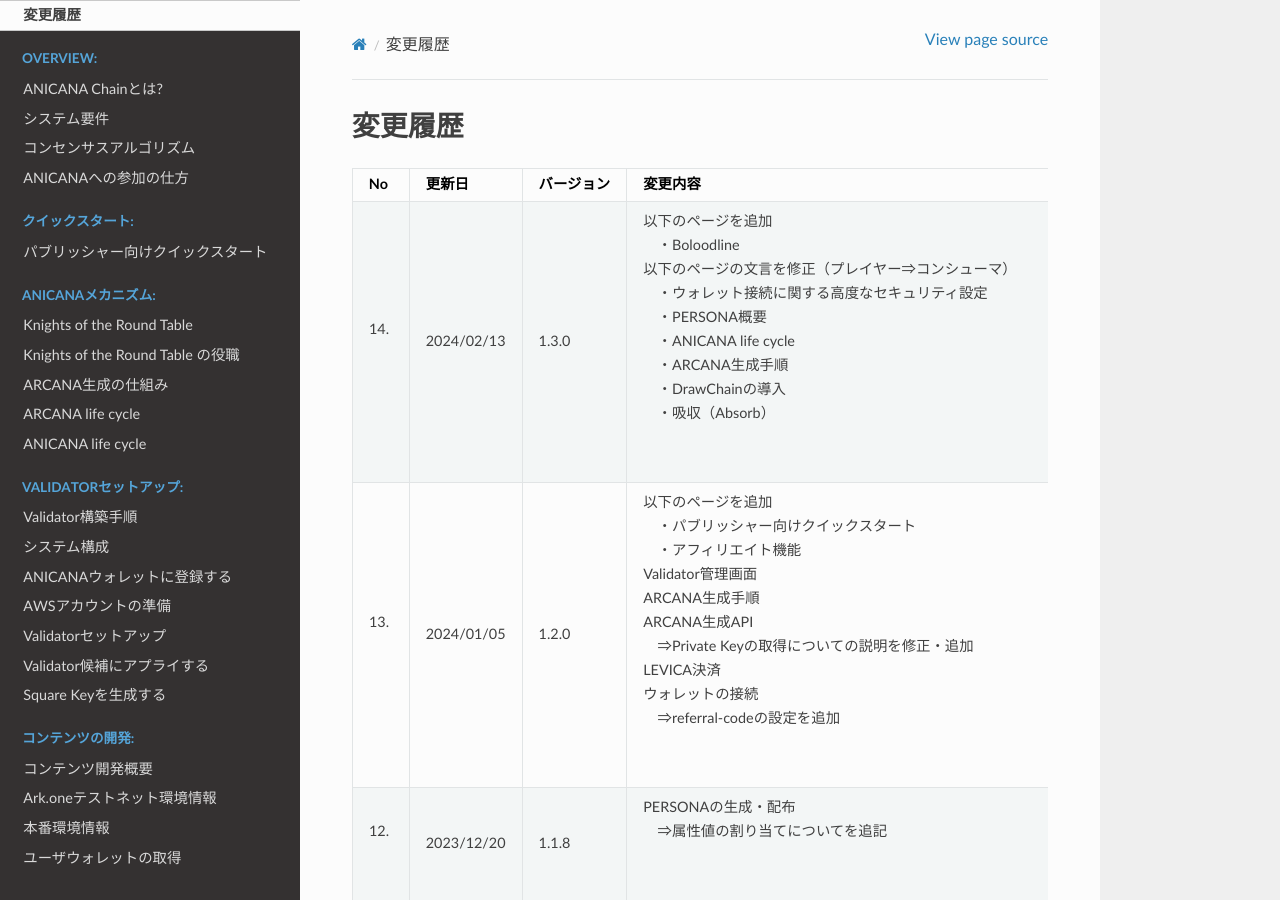
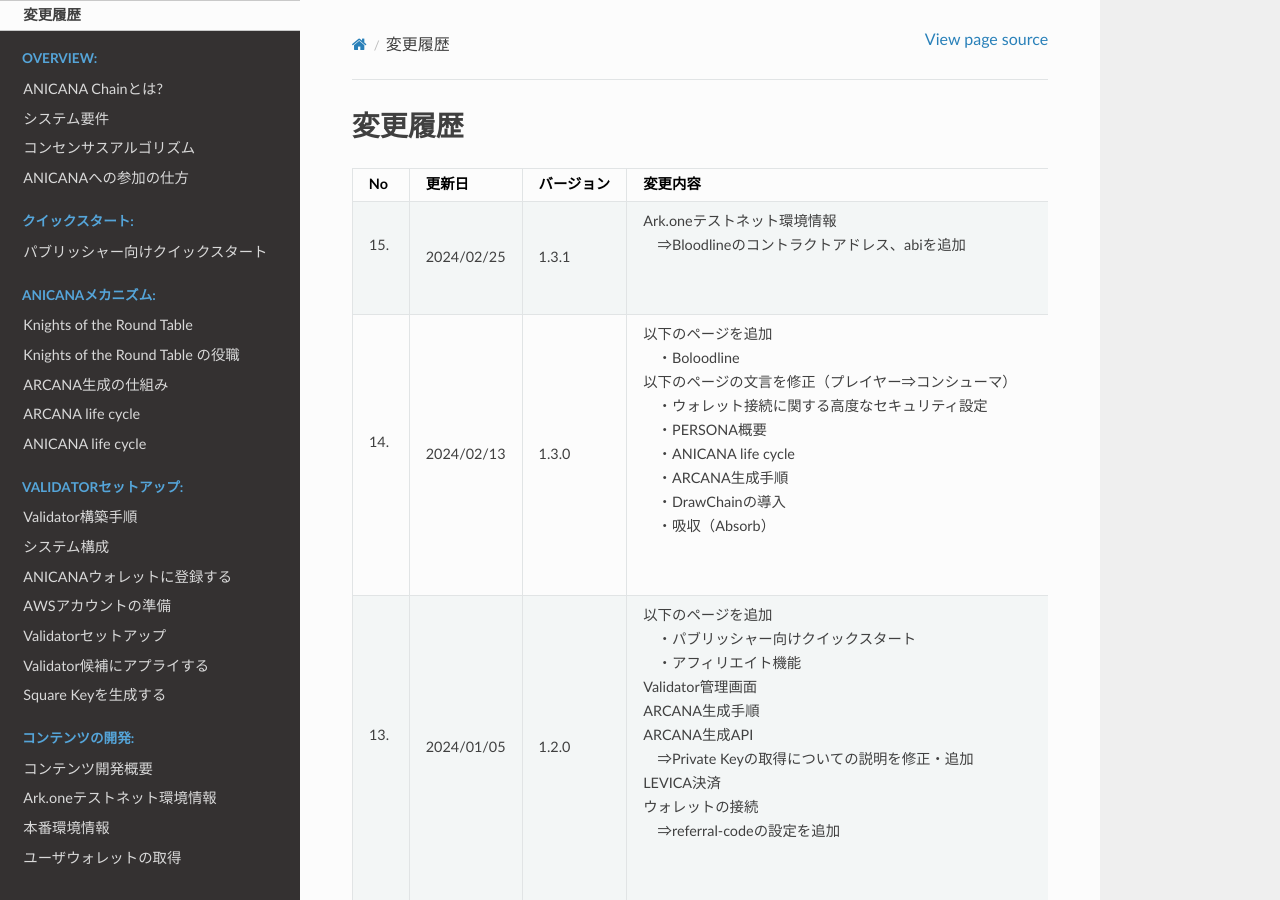
Before and after one commit to Orange-Code-Project/anicana-docs, a Sphinx documentation site: the page built from source/change-history/change-history.rst, in a window 1280 px wide and 900 px high. Built offline with Sphinx 7.4.7 and the Read the Docs theme 2.0.0, drawn with Linux system fonts in a browser that asks for light colours.

Commit message:
[update]
Ark.oneテストネット環境情報
Bloodlineのコントラクトアドレス、abiを追加

```diff
--- a/source/change-history/change-history.rst
+++ b/source/change-history/change-history.rst
@@ -7,6 +7,9 @@
     :align: center
 
     "No", "更新日", "バージョン", "変更内容"
+    "15.", "2024/02/25", "1.3.1", "| Ark.oneテストネット環境情報
+    | 　⇒Bloodlineのコントラクトアドレス、abiを追加
+    | 　"
     "14.", "2024/02/13", "1.3.0", "| 以下のページを追加
     | 　・Boloodline
     | 以下のページの文言を修正（プレイヤー⇒コンシューマ）
--- a/source/game-development/test-environment.rst
+++ b/source/game-development/test-environment.rst
@@ -85,6 +86,7 @@ Ark.oneテストネット環境一覧
     DrawCountLimitter,           :download:`DrawCountLimitter.json<../file_ark1/abi/DrawCountLimitter.json>`
     DrawPersonaLimitter,         :download:`DrawPersonaLimitter.json<../file_ark1/abi/DrawPersonaLimitter.json>`
     Square,                      :download:`Square.json<../file_ark1/abi/Square.json>`
+    Boloodline,                  :download:`Bloodline.json<../file_ark1/abi/Bloodline.json>`
 
 
 -------------------------------------------------------------------
```
Also changed, not shown: other parts of source/game-development/test-environment.rst (+1 -0 lines), source/file_ark1/abi/Bloodline.json (added, +1 -0 lines).
